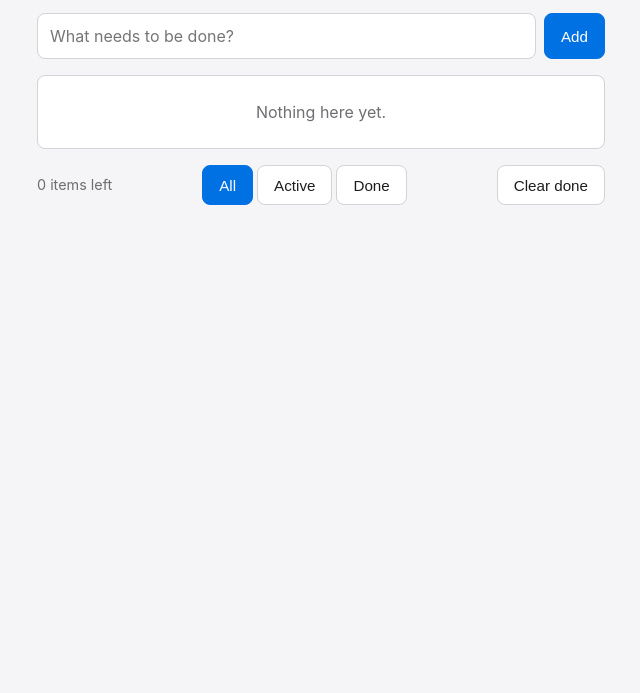
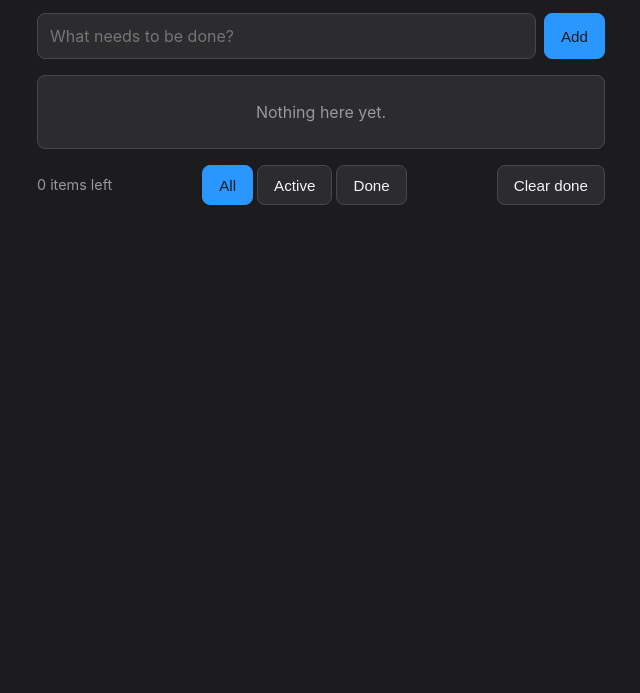
Before and after one commit to quantodaniel/TodoAI, a plain HTML site: page index.html in a window 1280 px wide. Shown: the part 107-800 px from the top of the page, without its empty margins (319-959 px from the left). Drawn offline with Linux system fonts and the dark colour scheme.

Commit message:
feat: add dark mode from the system colour preference
Redefine the :root colour tokens under prefers-color-scheme: dark
and set color-scheme so native controls follow. The dark accent is
lighter, so --on-accent flips to a dark text colour to keep the
contrast on filled buttons. No rule outside :root changes.

Co-Authored-By: Claude Opus 5 <noreply@anthropic.com>

```diff
--- a/styles.css
+++ b/styles.css
@@ -1,4 +1,5 @@
 :root {
+  color-scheme: light;
   --bg: #f5f5f7;
   --fg: #1d1d1f;
   --muted: #6e6e73;
@@ -8,6 +9,24 @@
   --card: #fff;
   --border: #d2d2d7;
   --hover: #f2f2f4;
+}
+
+/* Dark mode only redefines the tokens; every rule below reads them. The
+   accent is lighter here, so text on it flips dark to keep contrast. */
+
+@media (prefers-color-scheme: dark) {
+  :root {
+    color-scheme: dark;
+    --bg: #1c1c1e;
+    --fg: #f5f5f7;
+    --muted: #98989d;
+    --accent: #2997ff;
+    --on-accent: #1c1c1e;
+    --danger: #ff453a;
+    --card: #2c2c2e;
+    --border: #48484a;
+    --hover: #3a3a3c;
+  }
 }
 
 * { box-sizing: border-box; }
```
Also changed, not shown: README.md.
